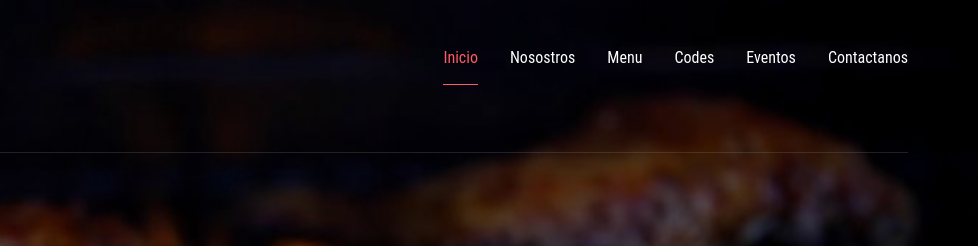
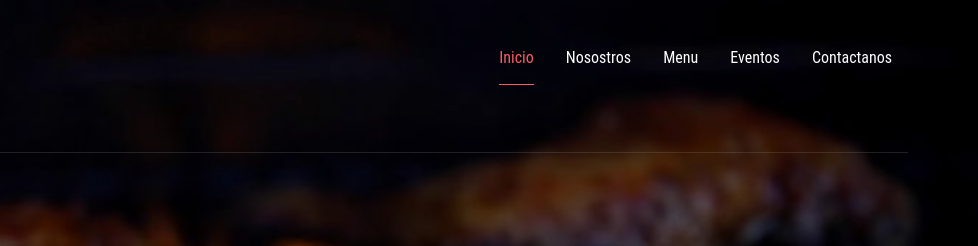
Before and after one commit to kenneth15/los-sabores-de-mi-tierra, a plain HTML site: page index.html in a window 1280 px wide. Shown: the top 246 px of the page, 302-1280 px from the left. Drawn offline with Linux system fonts and the light colour scheme.

Commit message:
eliminando un link

```diff
--- a/index.html
+++ b/index.html
@@ -44,7 +44,6 @@
 									<li><a class="active" href="index.html">Inicio</a></li>
 									<li><a href="about.html">Nosostros</a></li>
 									<li><a href="menu.html">Menu</a></li>
-									<li><a href="codes.html">Codes</a></li>
 									<li><a href="news.html">Eventos</a></li>
 									<li><a href="contact.html">Contactanos</a></li>
 									<div class="clearfix"> </div>
```
